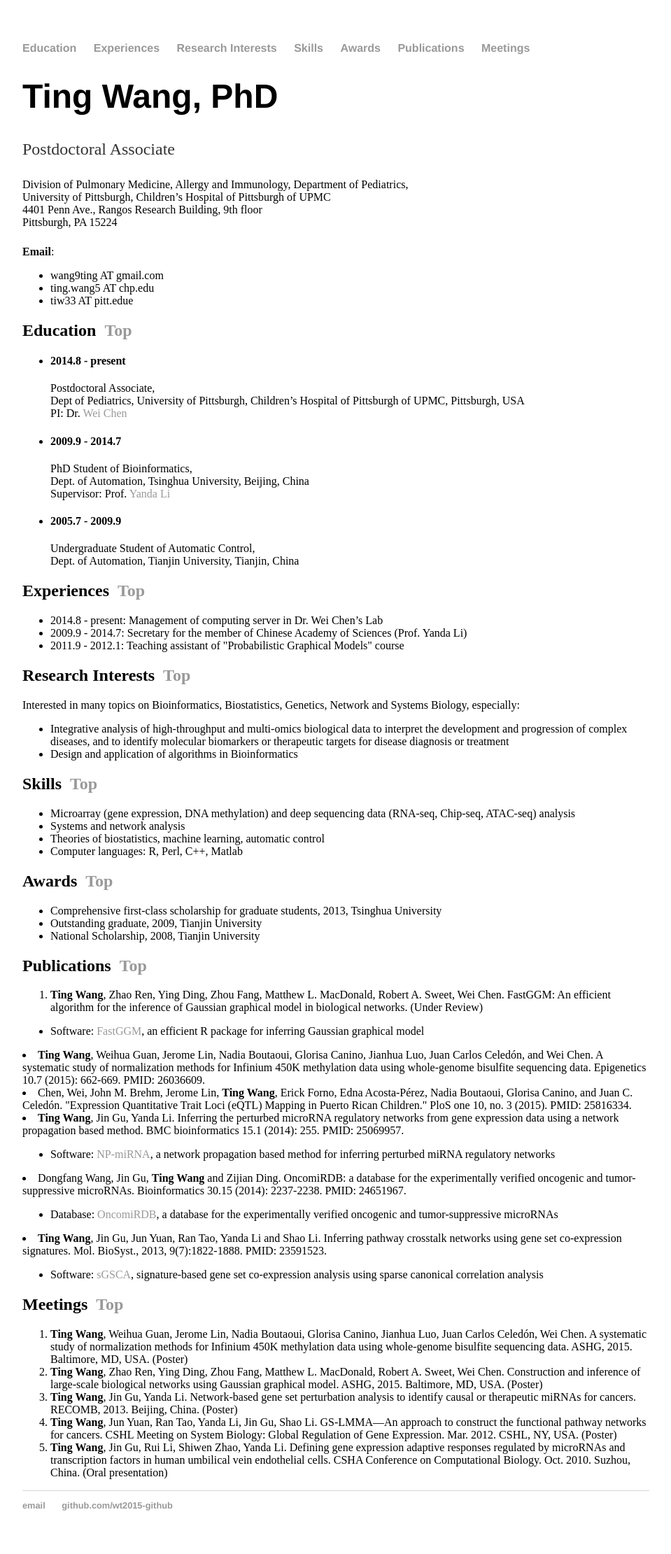
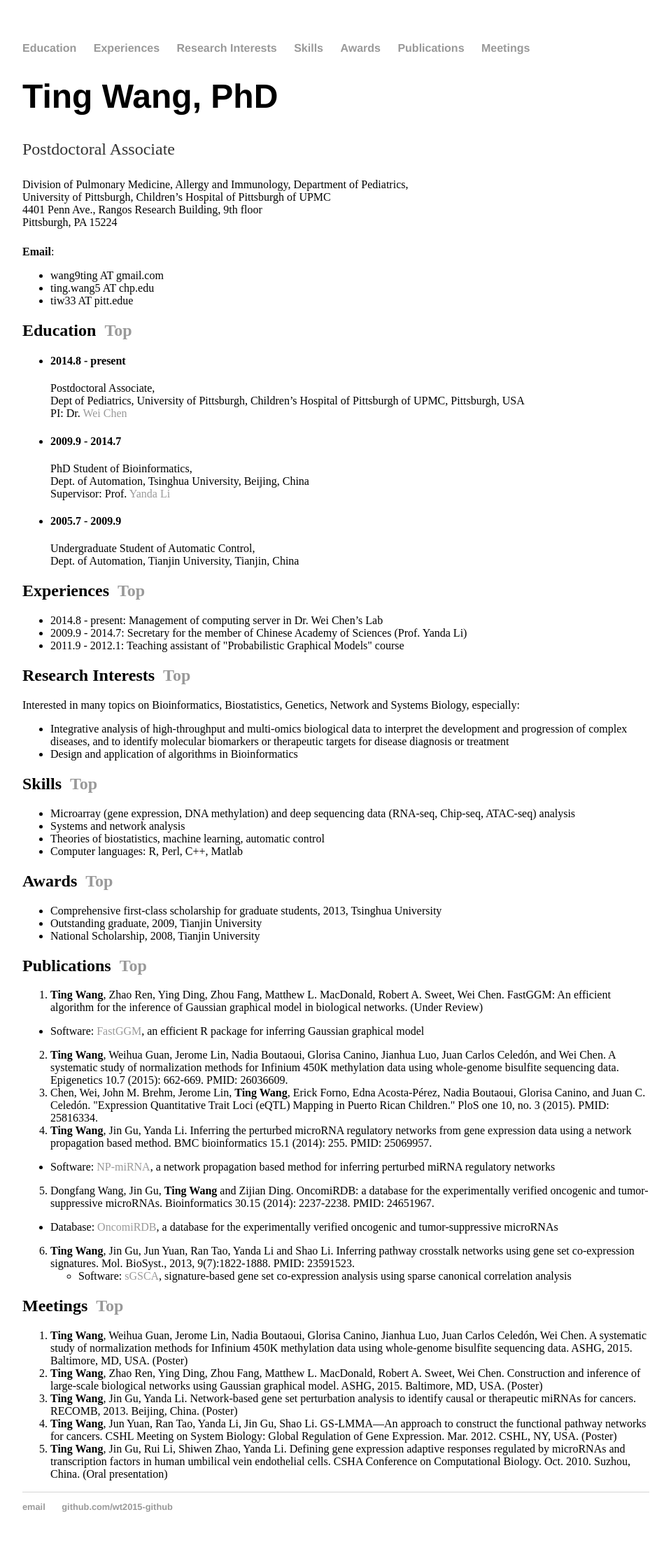
Before and after one commit to wt2015-github/wt2015-github.github.io, a Jekyll site: the page built from index.html, in a window 1280 px wide. Shown: the whole page at 70% size, without its empty margins (160-1119 px from the left). Built offline with Jekyll 4.4.1, drawn with Linux system fonts in a browser that asks for light colours.

Commit message:
Update index.html

```diff
--- a/index.html
+++ b/index.html
@@ -88,7 +88,7 @@ title: Ting Wang, PhD
 		<ul>
 			<li>Software: <a href="http://www.pitt.edu/~wec47/FastGGM.html">FastGGM</a>, an efficient R package for inferring Gaussian graphical model</li>
 		</ul>
-		<ol, start="2">
+		<ol start="2">
 			<li><strong>Ting Wang</strong>, Weihua Guan, Jerome Lin, Nadia Boutaoui, Glorisa Canino, Jianhua Luo, Juan Carlos Celedón, and Wei Chen. A systematic study of normalization methods for Infinium 450K methylation data using whole-genome bisulfite sequencing data. Epigenetics 10.7 (2015): 662-669. PMID: 26036609.</li>
 			<li>Chen, Wei, John M. Brehm, Jerome Lin, <strong>Ting Wang</strong>, Erick Forno, Edna Acosta-Pérez, Nadia Boutaoui, Glorisa Canino, and Juan C. Celedón. "Expression Quantitative Trait Loci (eQTL) Mapping in Puerto Rican Children." PloS one 10, no. 3 (2015). PMID: 25816334.</li>
 			<li><strong>Ting Wang</strong>, Jin Gu, Yanda Li. Inferring the perturbed microRNA regulatory networks from gene expression data using a network propagation based method. BMC bioinformatics 15.1 (2014): 255. PMID: 25069957.</li>
@@ -96,13 +96,13 @@ title: Ting Wang, PhD
 		<ul>
 			<li>Software: <a href="http://bioinfo.au.tsinghua.edu.cn/member/jgu/np/">NP-miRNA</a>, a network propagation based method for inferring perturbed miRNA regulatory networks</li>
 		</ul>
-		<ol, start="5">
+		<ol start="5">
 			<li>Dongfang Wang, Jin Gu, <strong>Ting Wang</strong> and Zijian Ding. OncomiRDB: a database for the experimentally verified oncogenic and tumor-suppressive microRNAs. Bioinformatics 30.15 (2014): 2237-2238. PMID: 24651967.</li>
 		</ol>
 		<ul>
 			<li>Database: <a href="http://bioinfo.au.tsinghua.edu.cn/member/jgu/oncomirdb/">OncomiRDB</a>, a database for the experimentally verified oncogenic and tumor-suppressive microRNAs</li>
 		</ul>
-		<ol, start="6">
+		<ol start="6">
 			<li><strong>Ting Wang</strong>, Jin Gu, Jun Yuan, Ran Tao, Yanda Li and Shao Li. Inferring pathway crosstalk networks using gene set co-expression signatures. Mol. BioSyst., 2013, 9(7):1822-1888. PMID: 23591523.</li>
 		<ul>
 			<li>Software: <a href="http://bioinfo.au.tsinghua.edu.cn/member/jgu/sGSCA/">sGSCA</a>, signature-based gene set co-expression analysis using sparse canonical correlation analysis</li>
```
